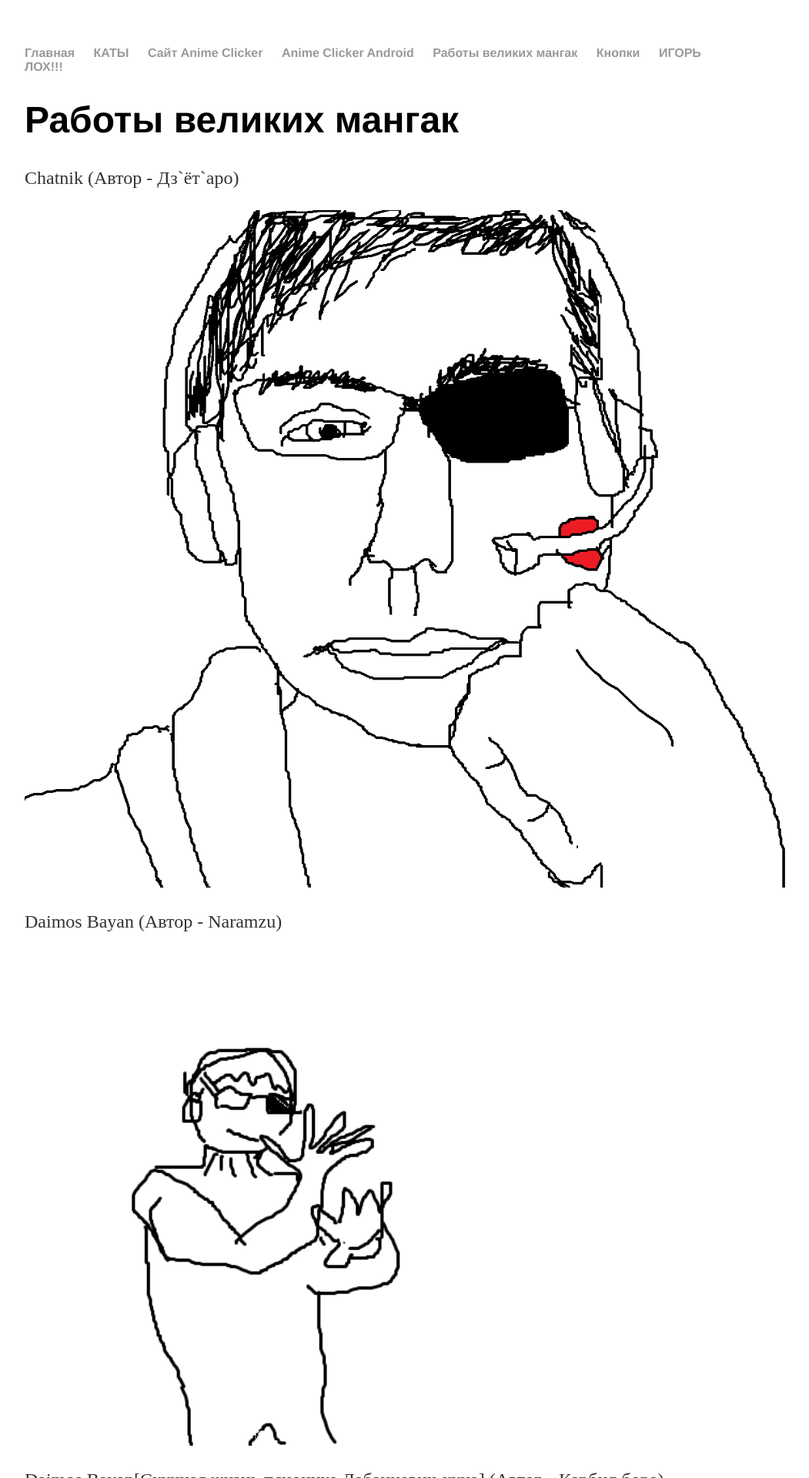
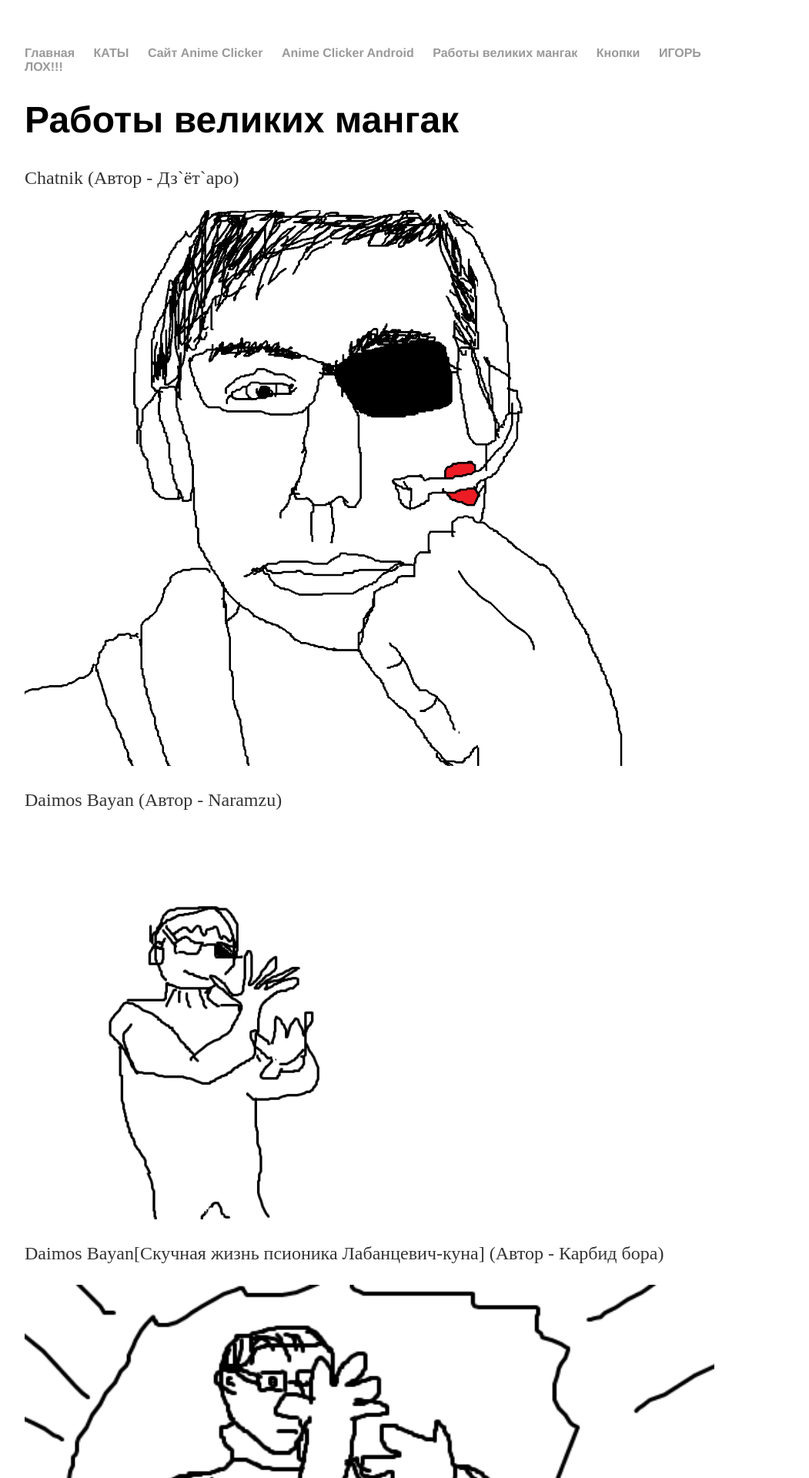
Before and after one commit to catink123/catink123.github.io, a Jekyll site: the page built from artworks/index.html, in a window 1280 px wide. Shown: the top 1920 px of the page at 77% size, without its empty margins (160-1211 px from the left). Built offline with Jekyll 4.4.1, drawn with Linux system fonts in a browser that asks for light colours.

Commit message:
Update index.html

```diff
--- a/artworks/index.html
+++ b/artworks/index.html
@@ -6,47 +6,47 @@ title: Работы великих мангак
 	<h1>Работы великих мангак</h1>
 
 	<p>Chatnik (Автор - Дз`ёт`аро)</p>
-	<img src="images/chatnik.png" width="1140" height="880"/>
+	<img src="images/chatnik.png" width="100%"/>
 
 	<p>Daimos Bayan (Автор - Naramzu)</p>
-	<img src="images/daimos1.png" width="1140" height="639"/>
+	<img src="images/daimos1.png" width="100%"/>
 
 	<p>Daimos Bayan[Cкучная жизнь псионика Лабанцевич-куна] (Автор - Карбид бора)</p>
-	<img src="images/daimos2.png" width="1140" height="1023"/>
+	<img src="images/daimos2.png" width="100%"/>
 
 	<p>Daimos Bayan (Автор - 果実)</p>
-	<img src="images/daimos3.png" width="1140" height="707"/>
+	<img src="images/daimos3.png" width="100%"/>
 
 	<p>Daimos Bayan[Daymos Bizzare Adventure] (Автор - Naramzu)</p>
-	<img src="images/daimos4.png" width="1140" height="639"/>
+	<img src="images/daimos4.png" width="100%"/>
 
 	<p>Daimos Bayan (Автор - Дз`ёт`аро)</p>
-	<img src="images/daimos5.png" width="1140" height="923"/>
+	<img src="images/daimos5.png" width="100%"/>
 
 	<p>Daimos Laban (Автор - Вмэфр)</p>
-	<img src="images/daimos6.png" width="1140" height="857"/>
+	<img src="images/daimos6.png" width="100%"/>
 
 	<p>zamorez3d (Автор - Вмэфр)</p>
-	<img src="images/dimon.png" width="1140" height="856"/>
+	<img src="images/dimon.png" width="100%"/>
 
 	<p>zamorez3d (Автор - Дз`ёт`аро)</p>
-	<img src="images/dimonava.png" width="1140" height="923"/>
+	<img src="images/dimonava.png" width="100%"/>
 
 	<p>Медвед (Автор - Bloson)</p>
-	<img src="images/lawik.png" width="1140" height="814"/>
+	<img src="images/lawik.png" width="100%"/>
 
 	<p>Pavel Brekinbakin (Автор - Карбид бора)</p>
-	<img src="images/pasha1.png" width="1140" height="1023"/>
+	<img src="images/pasha1.png" width="100%"/>
 
 	<p>Pavel Brekinbakin (Автор - Bloson)</p>
-	<img src="images/pasha2.png" width="1140" height="1554"/>
+	<img src="images/pasha2.png" width="100%"/>
 
 	<p>Pavel Brekinbakin (Автор - Дз`ёт`аро)</p>
-	<img src="images/pasha_na_vipusknom.png" width="1140" height="923"/>
+	<img src="images/pasha_na_vipusknom.png" width="100%"/>
 
 	<p>Puma (Автор - Дз`ёт`аро)</p>
-	<img src="images/puma.png" width="1140" height="923"/>
+	<img src="images/puma.png" width="100%"/>
 
 	<p>xvostik (Автор - Дз`ёт`аро)</p>
-	<img src="images/xvostik.png" width="1140" height="923"/>
+	<img src="images/xvostik.png" width="100%"/>
 </div>
```
